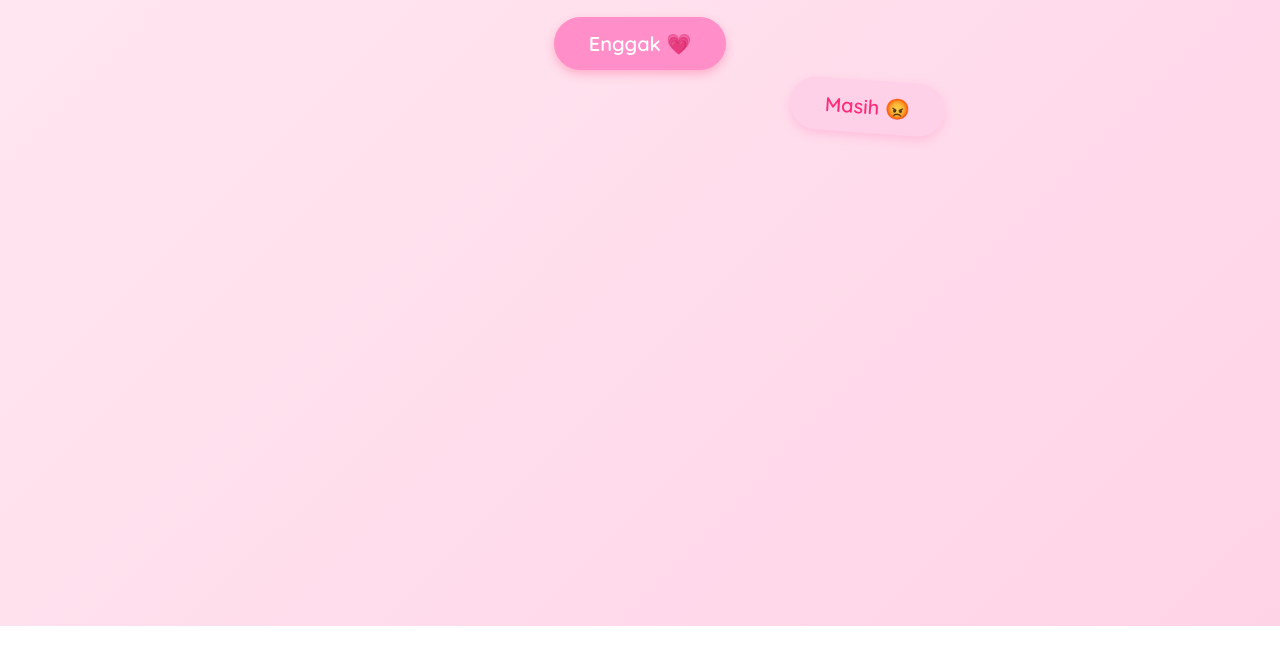
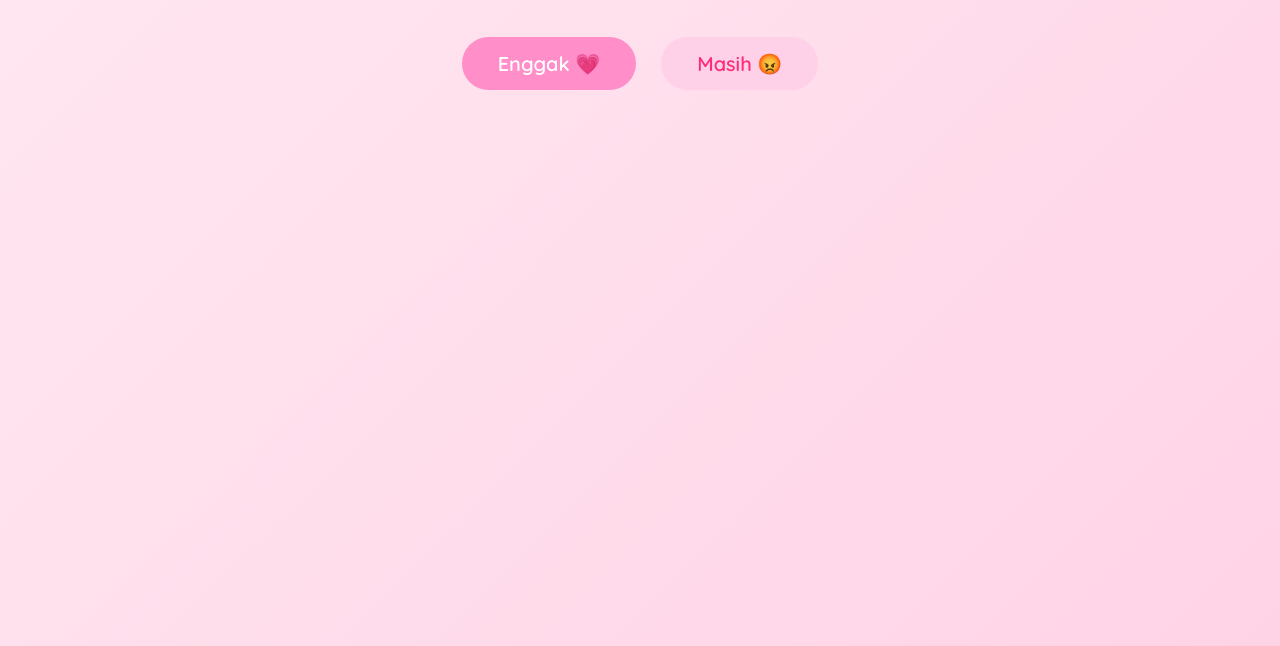
Before and after one commit to nbyhq/mimiu, a plain HTML site: page index.html in a window 1280 px wide. Shown: the part 240-886 px from the top of the page. Drawn offline with Linux system fonts and the light colour scheme.

Commit message:
Update index.html

```diff
--- a/index.html
+++ b/index.html
@@ -10,11 +10,11 @@
         body {
             background: linear-gradient(135deg, #ffe9f2, #ffd3e6);
             text-align: center;
-            padding-top: 50px;
+            padding-top: 70px;
             font-family: 'Quicksand', sans-serif;
             color: #ff4d9d;
+            height: 100vh;
             overflow: hidden;
-            height: 100vh;
         }
 
         h1 {
@@ -28,34 +28,35 @@
             margin-bottom: 40px;
         }
 
-        .btn-container {
+        .btn-box {
+            display: flex;
+            justify-content: center;
+            gap: 25px;
             position: relative;
         }
 
         button {
-            padding: 14px 35px;
+            padding: 14px 36px;
             font-size: 20px;
             border-radius: 30px;
             border: none;
             cursor: pointer;
             font-weight: bold;
             font-family: 'Quicksand', sans-serif;
-            transition: 0.2s;
+            transition: 0.2s ease;
         }
 
         #btnEnggak {
             background: #ff8ec9;
             color: white;
-            box-shadow: 0 4px 10px rgba(255,100,150,0.4);
+            z-index: 1;
         }
 
         #btnMasih {
-            position: absolute;
             background: #ffd1e8;
             color: #ff2d79;
-            box-shadow: 0 4px 10px rgba(255,150,200,0.4);
-            left: 50%;
-            transform: translateX(-50%);
+            position: relative;
+            z-index: 2;
         }
     </style>
 </head>
@@ -64,53 +65,55 @@
     <h1>Olamimiu Cantiquw 💗</h1>
     <p>Kamu masih marah sama aku?</p>
 
-    <div class="btn-container">
+    <div class="btn-box" id="btnBox">
         <button id="btnEnggak" onclick="location.href='halaman2.html'">Enggak 💗</button>
         <button id="btnMasih">Masih 😡</button>
     </div>
 
     <script>
         const btnMasih = document.getElementById("btnMasih");
-        let speed = 900;  // makin kecil = makin cepat teleport
+        const btnBox = document.getElementById("btnBox");
 
-        // Fungsi tombol pindah tempat
-        function moveButton() {
+        let originalX = 0;
+        let originalY = 0;
+
+        // Catat posisi awal tombol
+        setTimeout(() => {
+            const rect = btnMasih.getBoundingClientRect();
+            originalX = rect.left;
+            originalY = rect.top;
+        }, 200);
+
+        // Fungsi buat tombol kabur
+        function runAway() {
             const screenWidth = window.innerWidth;
             const screenHeight = window.innerHeight;
 
-            const maxX = screenWidth - btnMasih.offsetWidth - 40;
+            const maxX = screenWidth - btnMasih.offsetWidth - 30;
             const maxY = screenHeight - btnMasih.offsetHeight - 120;
 
-            const randomX = Math.random() * maxX;
-            const randomY = Math.random() * maxY;
+            let randomX = Math.random() * maxX;
+            let randomY = Math.random() * maxY;
 
-            btnMasih.style.transform =
-                `translate(${randomX}px, ${randomY}px) rotate(${Math.random()*30 -15}deg)`;
+            btnMasih.style.position = "fixed";
+            btnMasih.style.left = randomX + "px";
+            btnMasih.style.top = randomY + "px";
+            btnMasih.style.transform = `rotate(${Math.random()*30 - 15}deg)`;
         }
 
-        // Tombol teleport otomatis
+        // Setiap 2 detik tombol kembali seperti semula (sejajar lagi)
         setInterval(() => {
-            moveButton();
-        }, speed);
+            btnMasih.style.position = "relative";
+            btnMasih.style.left = "0";
+            btnMasih.style.top = "0";
+            btnMasih.style.transform = "none";
+        }, 2000);
 
-        // Biar makin ngeselin, makin disentuh makin cepat
-        function makeFaster() {
-            if (speed > 150) {
-                speed -= 70;
-            }
-        }
+        // Event ketika user mencoba klik (desktop)
+        btnMasih.addEventListener("mouseover", runAway);
 
-        // desktop (hover)
-        btnMasih.addEventListener("mouseover", () => {
-            moveButton();
-            makeFaster();
-        });
-
-        // mobile (sentuh)
-        btnMasih.addEventListener("touchstart", () => {
-            moveButton();
-            makeFaster();
-        });
+        // Event ketika user sentuh (mobile)
+        btnMasih.addEventListener("touchstart", runAway);
     </script>
 
 </body>
```
